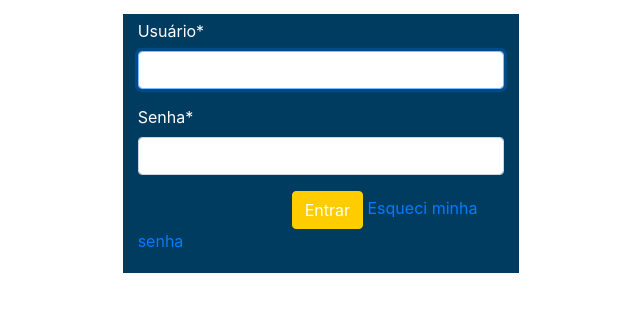
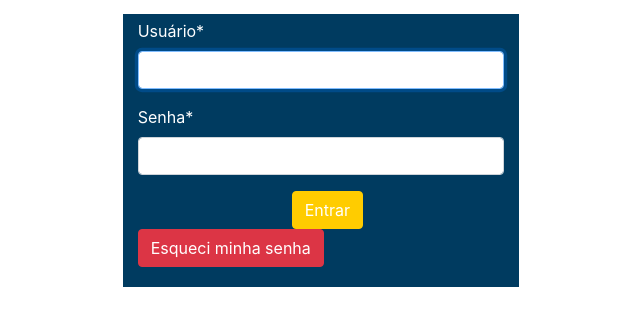
Before and after one commit to rodrigondec/qrcode, a Django app: page /accounts/login/ in a window 1280 px wide. Shown: the part 280-606 px from the top of the page, without its empty margins (319-959 px from the left). Run offline with Django 3.2, Linux system fonts and the light colour scheme; parts of the project's set-up code (start-up, migrations or seed data) failed here and were passed over; some libraries are stand-ins or nearby versions.

Commit message:
btn danger on "esqueci minha senha"

```diff
--- a/templates/registration/login.html
+++ b/templates/registration/login.html
@@ -12,7 +12,7 @@ Login
         {% csrf_token %}
         {{ form|crispy }}
         <button type="submit" class="btn btn-success">Entrar</button>
-        <a href="/accounts/resetar_senha/">Esqueci minha senha</a>
+        <a class="btn btn-danger" href="/accounts/resetar_senha/">Esqueci minha senha</a>
     </form>
 </div>
 {% endblock %}
```
